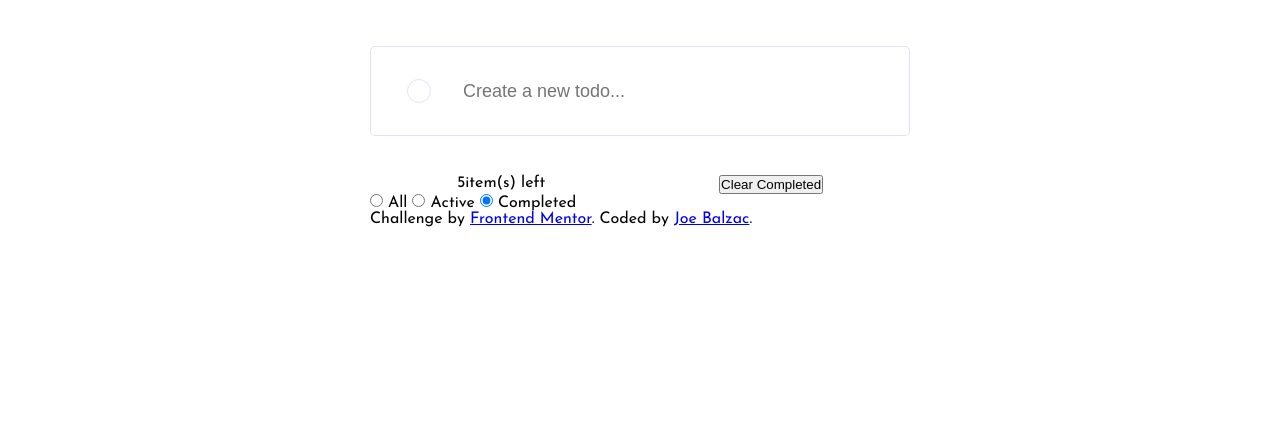
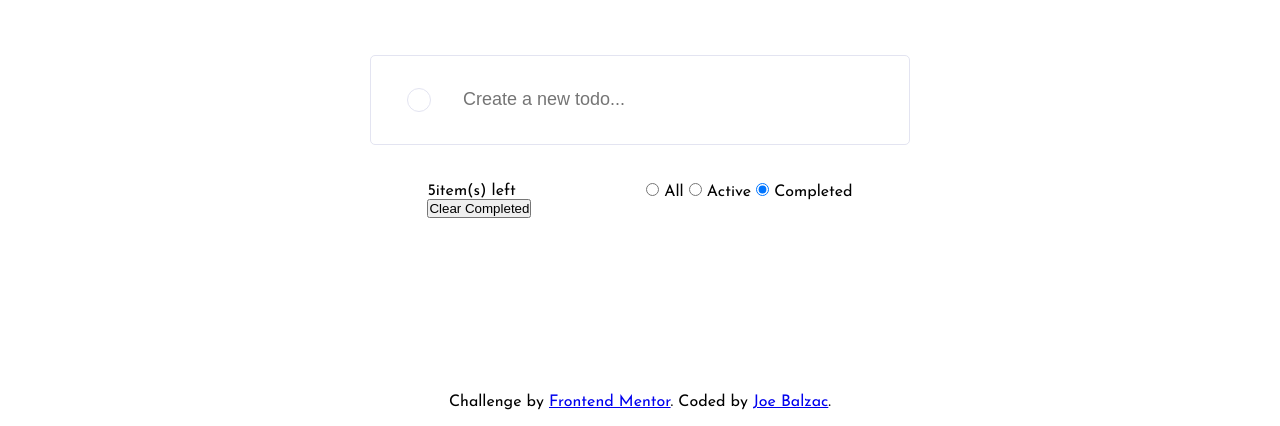
Before and after one commit to joebalzac/frontend-todo-list, a plain HTML site: page index.html in a window 1280 px wide. Shown: the part 374-800 px from the top of the page. Drawn offline with Linux system fonts and the light colour scheme.

Commit message:
first commit

```diff
--- /dev/null
+++ b/app/sass/_footer.scss
@@ -0,0 +1,9 @@
+footer {
+  position: absolute;
+  bottom: 0;
+  right: 0;
+  left: 0;
+  margin: 1rem 0;
+  display: flex;
+  justify-content: center;
+}
--- a/app/sass/_todo.scss
+++ b/app/sass/_todo.scss
@@ -60,7 +60,7 @@
     outline: none;
   }
 
-  &__filters__sides {
+  &__filters {
     width: 100%;
     display: flex;
     flex-direction: row;
--- a/app/sass/style.scss
+++ b/app/sass/style.scss
@@ -3,3 +3,4 @@
 @import "globals";
 @import "header";
 @import "todo";
+@import "footer";
```
Also changed, not shown: dist/style.css, 1 other file.
